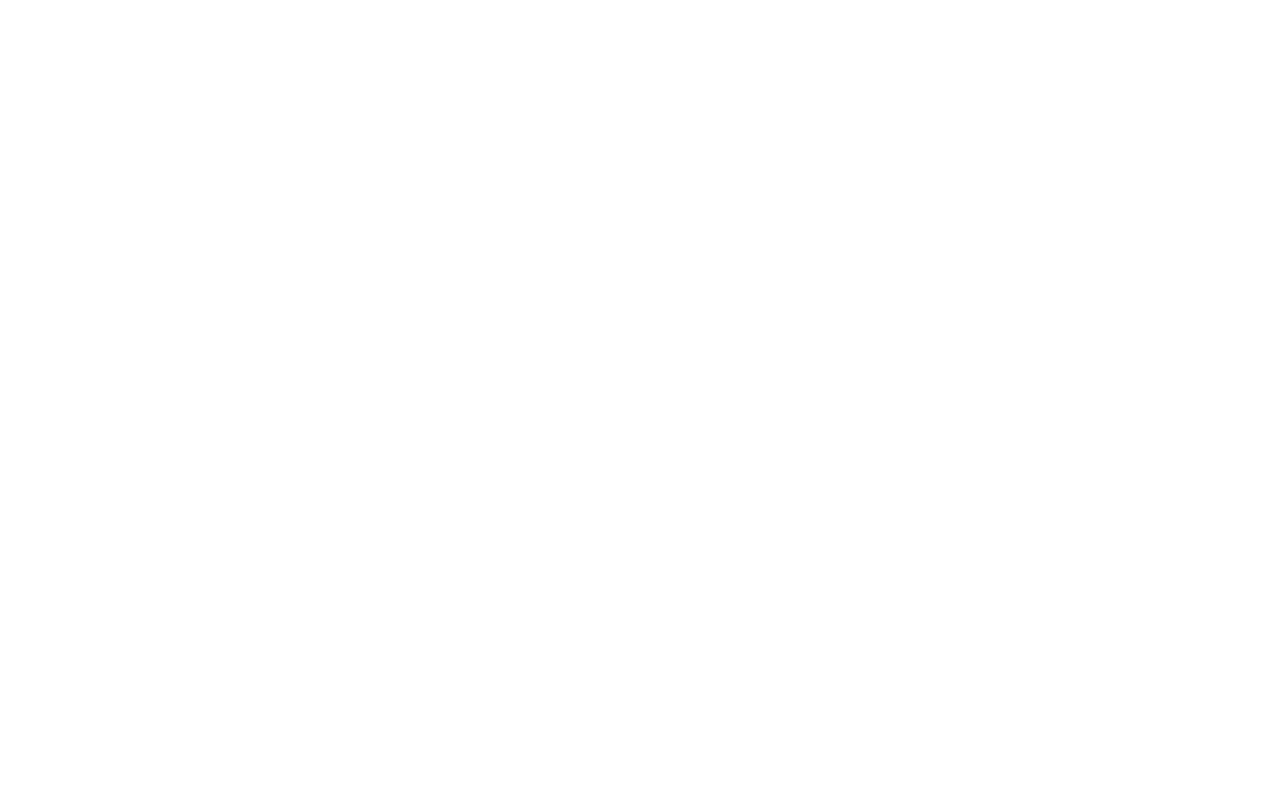
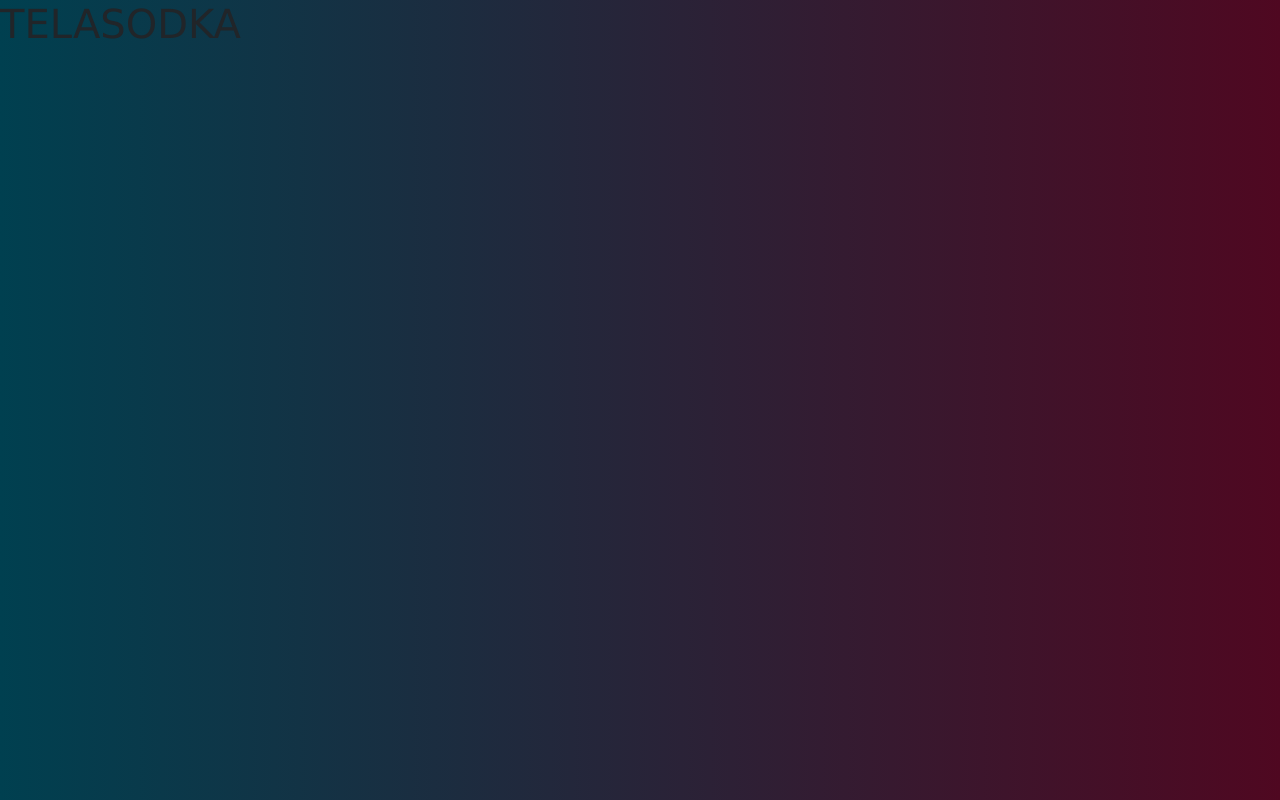
Before and after one commit to JLLQA/QAC, a React (Create React App) app in the folder Cinema/qac/: page /discussion/movie in a window 1280 px wide. Built offline with nearby package versions, Linux system fonts and the light colour scheme.

Commit message:
MG: working link to the additional discussion page

```diff
--- a/Cinema/qac/src/App.js
+++ b/Cinema/qac/src/App.js
@@ -5,6 +5,7 @@
 import Listings from "./Components/Listings/Listings"
 import OpeningTimes from  "./Components/OpeningTimes/OpeningTimes"
 import Discussion from "./Components/Discussion/Discussion";
+import ExtraDetails from "./Components/Discussion/DiscussionComponents/ExtraDetails";
 
 
 const App = () => {
@@ -24,6 +25,9 @@
           <Route exact path="/discussion">
             <Discussion/>
           </Route>
+          <Route exact path="/discussion/movie">
+            <ExtraDetails/>
+          </Route>
         </Switch>
       </Router>
     </>
--- /dev/null
+++ b/Cinema/qac/src/Components/Discussion/DiscussionComponents/ExtraDetails.jsx
@@ -0,0 +1,7 @@
+const ExtraDetails = () => {
+    return(
+        <h1>TELASODKA</h1>
+    )
+}
+
+export default ExtraDetails;
--- a/Cinema/qac/src/Components/Discussion/DiscussionComponents/TopicContainer.jsx
+++ b/Cinema/qac/src/Components/Discussion/DiscussionComponents/TopicContainer.jsx
@@ -48,7 +48,9 @@
                                     <CardTitle tag="h5">{post.title}</CardTitle>
                                     <CardSubtitle tag="h6" className="mb-2 text-muted">{post.username}</CardSubtitle>
                                     <CardText>{post.body}</CardText>
-                                    <Button onClick={handleClick}>More Details</Button>
+                                    <Link to="/discussion/movie">
+                                        <h3>More</h3>
+                                    </Link>
                                 </CardBody>
                             </Card>
                         </Col>
```
